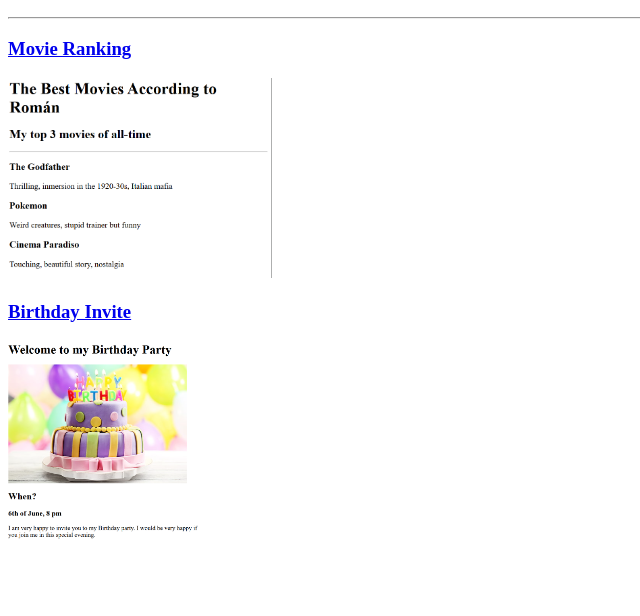
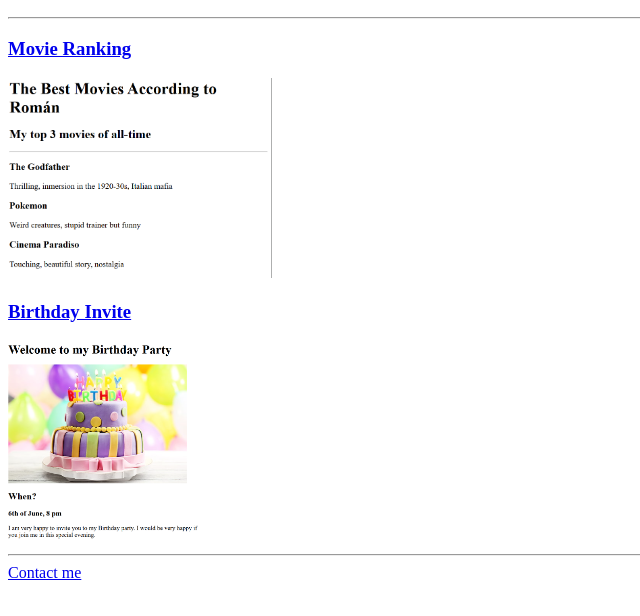
Before and after one commit to rsantos-music/html-portfolio1, a plain HTML site: page index.html in a window 1280 px wide. Shown: the part 110-726 px from the top of the page, without its empty margins (0-640 px from the left). Drawn offline with Linux system fonts and the light colour scheme.

Commit message:
Fix links in index.html for About and Contact pages

```diff
--- a/index.html
+++ b/index.html
@@ -18,6 +18,7 @@
     <h3><a href="./public/birthday-invite.html">Birthday Invite</a></h3>
 
         <img src="./assets/images/birthday-invite.png" height="200" alt="Birthday invite"/>
-
+    <hr/>
+    <a href=".public/about.html>About me</a><a href=".public/contact.html">Contact me</a>
 </body>
 </html>
```
